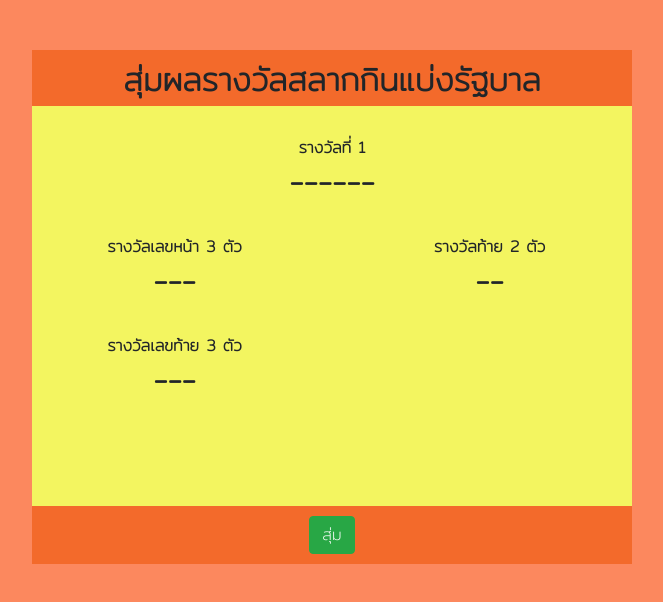
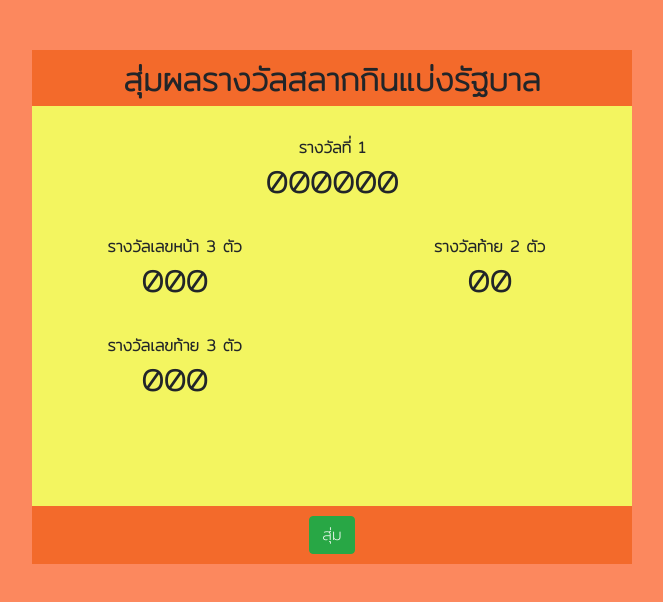
Before and after one commit to temtem57129/webtext, a plain HTML site: page index.html in a window 1280 px wide. Shown: the whole page, without its empty margins (308-971 px from the left). Drawn offline with nearby package versions, Linux system fonts and the light colour scheme.

Commit message:
Update index.html

```diff
--- a/index.html
+++ b/index.html
@@ -45,24 +45,24 @@
         <div style="padding-top:30px ;" class="row">
             <div class="col">
         รางวัลที่ 1<br>
-        <div style="font-size: 30px;" id="num6">------</div>
+        <div style="font-size: 30px;" id="num6">000000</div>
     </div>
         </div>
 
         <div style="padding-top:30px ;" class="row">
             <div class="col">
                 รางวัลเลขหน้า 3 ตัว<br>
-                <div style="font-size: 30px;" id="num3">---</div>
+                <div style="font-size: 30px;" id="num3">000</div>
               </div>
               <div class="col">
                 รางวัลท้าย 2 ตัว<br>
-                <div style="font-size: 30px;" id="num2">--</div>
+                <div style="font-size: 30px;" id="num2">00</div>
               </div>
         </div>
         <div style="padding-top:30px ;" class="row">
             <div class="col align-self-start">
                 รางวัลเลขท้าย 3 ตัว<br>
-                <div style="font-size: 30px;" id="num32">---</div>
+                <div style="font-size: 30px;" id="num32">000</div>
               </div>
               <div class="col">
 
```
